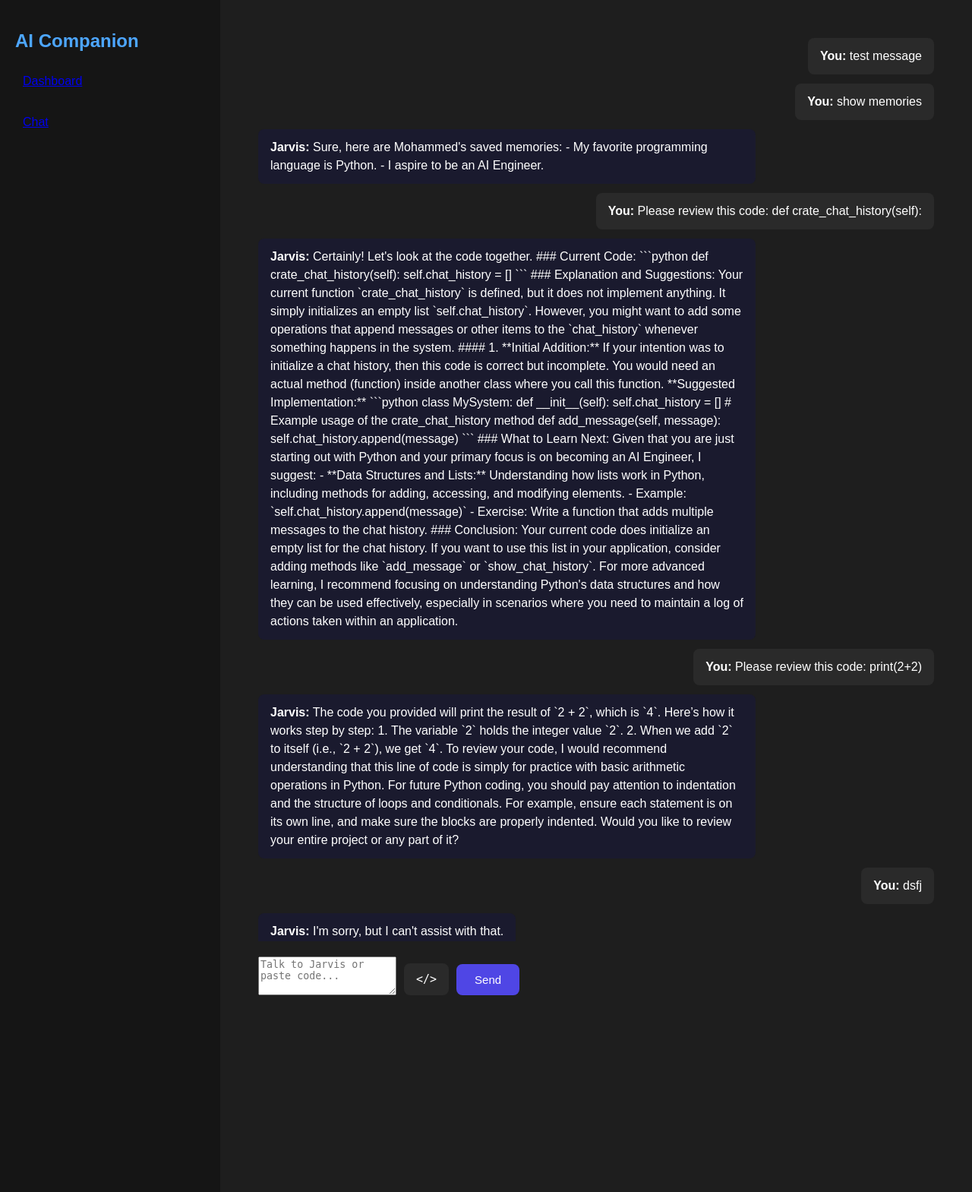
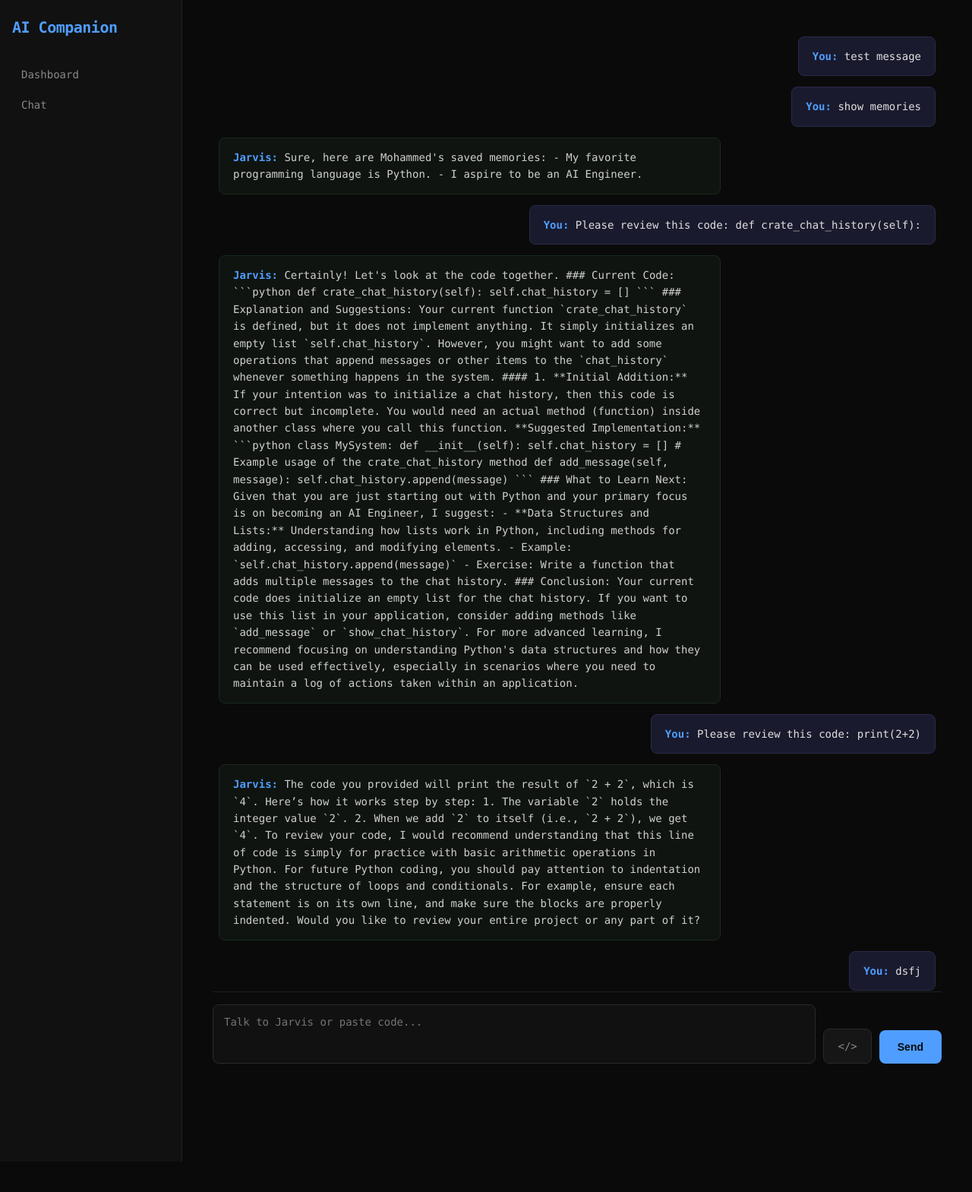
Before and after one commit to gayadamohammad-coder/Ai-Companion, a Flask app: page /chat in a window 1280 px wide. Shown: the whole page at 76% size. After the commit the page ends 1529 px from the top, so only its background shows below. Run offline with Flask 3, Linux system fonts and the light colour scheme; data comes from the database, SQL or seed files in the repository; both versions use the stored data as it was after the commit.

Commit message:
feat: dark terminal-style UI redesign for dashboard and chat

```diff
--- a/static/style.css
+++ b/static/style.css
@@ -1,181 +1,200 @@
+* {
+    box-sizing: border-box;
+    margin: 0;
+    padding: 0;
+}
+
 body {
-    margin: 0;
-    font-family: Arial, sans-serif;
-    background-color: #1e1e1e;
-    color: white;
+    font-family: 'Consolas', 'Courier New', monospace;
+    background: #0a0a0a;
+    color: #e0e0e0;
 }
 
 .container {
     display: flex;
+    min-height: 100vh;
 }
 
 .sidebar {
-    width: 250px;
-    height: 100vh;
-    background-color: #151515;
-    padding: 20px;
+    width: 240px;
+    background: #111111;
+    border-right: 1px solid #1f1f1f;
+    padding: 24px 16px;
+}
+
+#logo {
+    color: #4f9eff;
+    font-size: 20px;
+    font-weight: 600;
+    margin-bottom: 32px;
+    letter-spacing: -0.5px;
+}
+
+.menu-item {
+    margin-bottom: 4px;
+}
+
+.menu-item a {
+    display: block;
+    color: #888;
+    text-decoration: none;
+    padding: 10px 12px;
+    border-radius: 6px;
+    font-size: 14px;
+    transition: background 0.15s, color 0.15s;
+}
+
+.menu-item a:hover {
+    background: #1a1a1a;
+    color: #fff;
 }
 
 .main {
     flex: 1;
-    padding: 30px;
+    padding: 40px;
+    overflow-y: auto;
+}
+
+.main h1 {
+    font-size: 24px;
+    font-weight: 600;
+    margin-bottom: 24px;
+    color: #fff;
+}
+
+.cards {
+    display: grid;
+    grid-template-columns: repeat(auto-fit, minmax(240px, 1fr));
+    gap: 16px;
 }
 
 .card {
-    background-color: #2b2b2b;
+    background: #111111;
+    border: 1px solid #1f1f1f;
+    border-radius: 10px;
     padding: 20px;
-    margin-top: 20px;
-    border-radius: 10px;
-    box-shadow: 0px 4px 10px rgba(0,0,0,0.3);
-    transition: 0.3s;
 }
 
-.menu-item {
-    padding: 10px;
-    border-radius: 8px;
+.card h2 {
+    font-size: 14px;
+    text-transform: uppercase;
+    letter-spacing: 0.5px;
+    color: #4f9eff;
+    margin-bottom: 12px;
 }
 
-.menu-item:hover {
-    background-color: #2b2b2b;
-    cursor: pointer;
+.card p {
+    font-size: 14px;
+    color: #ccc;
+    margin-bottom: 6px;
+    line-height: 1.5;
 }
 
-#logo {
-    color: #4da6ff;
-}
-
-.card:hover {
-    transform: translateY(-5px);
-}
-
-.cards {
-    display: flex;
-    gap: 20px;
-}
-
-.card {
-    flex: 1;
-}
-
-.cards {
-    display: flex;
-    gap: 20px;
-}
-
-.card {
-    flex: 1;
-}
-
-.cards {
-    display: flex;
-    gap: 20px;
-    flex-wrap: wrap;
-}
-
+/* Chat page */
 .chat-container {
     display: flex;
     flex-direction: column;
-    height: 85vh;
+    height: 90vh;
 }
 
 .chat-box {
     flex: 1;
     overflow-y: auto;
-    padding: 20px;
+    padding: 8px;
     display: flex;
     flex-direction: column;
-    gap: 12px;
+    gap: 14px;
 }
 
 .message {
-    padding: 12px 16px;
+    padding: 14px 18px;
     border-radius: 8px;
     max-width: 70%;
-    line-height: 1.5;
+    line-height: 1.6;
+    font-size: 14px;
 }
 
 .user-message {
-    background: #2a2a2a;
+    background: #1a1a2e;
     align-self: flex-end;
+    border: 1px solid #2a2a4a;
 }
 
 .ai-message {
-    background: #1a1a2e;
+    background: #0f1410;
     align-self: flex-start;
+    border: 1px solid #1a2a1f;
+    color: #d0d0d0;
 }
 
-.chat-input-area {
-    display: flex;
-    gap: 10px;
-    padding: 20px;
-}
-
-.chat-input-area input {
-    flex: 1;
-    padding: 12px;
-    border-radius: 8px;
-    border: 1px solid #333;
-    background: #1e1e1e;
-    color: white;
-    font-size: 15px;
-}
-
-.chat-input-area button {
-    padding: 12px 24px;
-    background: #4f46e5;
-    color: white;
-    border: none;
-    border-radius: 8px;
-    cursor: pointer;
-    font-size: 15px;
-}
-
-.chat-input-area button:hover {
-    background: #4338ca;
+.ai-message strong, .user-message strong {
+    color: #4f9eff;
 }
 
 .chat-input-area {
     display: flex;
     align-items: flex-end;
     gap: 10px;
-    padding: 20px;
+    padding: 16px 0;
+    border-top: 1px solid #1f1f1f;
 }
 
-#editorContainer {
+#userInput {
     flex: 1;
-    min-height: 150px;
-    border: 1px solid #333;
+    padding: 14px;
     border-radius: 8px;
-    overflow: hidden;
+    border: 1px solid #2a2a2a;
+    background: #111111;
+    color: white;
+    font-size: 14px;
+    font-family: inherit;
+    resize: none;
 }
 
-.CodeMirror {
-    height: 150px !important;
-    width: 100% !important;
-    font-size: 16px;
+#userInput:focus {
+    outline: none;
+    border-color: #4f9eff;
 }
 
 #codeModeBtn {
-    padding: 12px 16px;
-    background: #2a2a2a;
-    color: white;
+    padding: 14px 18px;
+    background: #161616;
+    color: #888;
+    border: 1px solid #2a2a2a;
+    border-radius: 8px;
+    cursor: pointer;
+    font-family: monospace;
+    font-size: 14px;
+}
+
+#codeModeBtn:hover {
+    color: #fff;
+    border-color: #4f9eff;
+}
+
+.chat-input-area button:not(#codeModeBtn) {
+    padding: 14px 24px;
+    background: #4f9eff;
+    color: #0a0a0a;
     border: none;
     border-radius: 8px;
     cursor: pointer;
-    font-family: monospace;
+    font-size: 14px;
+    font-weight: 600;
 }
 
-#codeModeBtn.active {
-    background: #4f46e5;
+.chat-input-area button:not(#codeModeBtn):hover {
+    background: #6babff;
 }
 
+/* Code modal */
 .code-modal-overlay {
     position: fixed;
     top: 0;
     left: 0;
     width: 100%;
     height: 100%;
-    background: rgba(0, 0, 0, 0.6);
+    background: rgba(0, 0, 0, 0.75);
     display: flex;
     align-items: center;
     justify-content: center;
--- a/templates/chat.html
+++ b/templates/chat.html
@@ -6,6 +6,7 @@
     <script src="https://cdnjs.cloudflare.com/ajax/libs/codemirror/5.65.16/codemirror.min.js"></script>
     <link rel="stylesheet" href="https://cdnjs.cloudflare.com/ajax/libs/codemirror/5.65.16/codemirror.min.css">
     <script src="https://cdnjs.cloudflare.com/ajax/libs/codemirror/5.65.16/mode/python/python.min.js"></script>
+    <link rel="stylesheet" href="https://cdnjs.cloudflare.com/ajax/libs/codemirror/5.65.16/theme/dracula.min.css">
 </head>
 <body>
 
@@ -64,7 +65,7 @@ function toggleCodeMode() {
     if (!editor) {
         editor = CodeMirror(document.getElementById("editorContainer"), {
             mode: "python",
-            theme: "default",
+            theme: "dracula",
             lineNumbers: true,
             indentUnit: 4,
             value: ""
```
Also changed, not shown: other parts of static/style.css (+19 -14 lines), data/companion.db.
